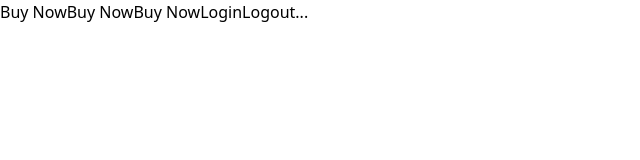
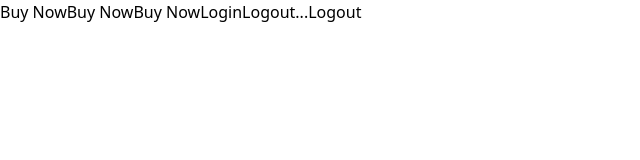
Before and after one commit to farhanskuyyyy/react-dasar, a React (Vite) app: page / in a window 1280 px wide. Shown: the top 160 px of the page, without its empty margins (0-640 px from the left). Built offline with nearby package versions, Linux system fonts and the light colour scheme.

Commit message:
feat: component with atomic design

```diff
--- a/src/App.jsx
+++ b/src/App.jsx
@@ -1,4 +1,5 @@
 import React from "react";
+import Button from "./components/Elements/Button";
 
 // component with class
 class ButtonPrimary extends React.Component {
@@ -39,8 +40,8 @@ const ButtonRed = () => {
 };
 
 // dynamic component with props / properties
-const Button = (props) => {
-  const { children = "...", variant = 'bg-slate-900' } = props;
+const ButtonDynamic = (props) => {
+  const { children = "...", variant = "bg-slate-900" } = props;
   return (
     <button
       className={`h-10 px-6 font-semibold rounded-md ${variant} text-white`}
@@ -59,9 +60,12 @@ function App() {
         <ButtonBlack></ButtonBlack>
         <ButtonRed></ButtonRed>
 
-        <Button variant="bg-blue-900">Login</Button>
+        <ButtonDynamic variant="bg-blue-900">Login</ButtonDynamic>
+        <ButtonDynamic variant="bg-red-900">Logout</ButtonDynamic>
+        <ButtonDynamic></ButtonDynamic>
+
+        {/* Component with atomic design */}
         <Button variant="bg-red-900">Logout</Button>
-        <Button></Button>
       </div>
     </div>
   );
--- /dev/null
+++ b/src/components/Elements/Button/index.jsx
@@ -0,0 +1,14 @@
+const Button = (props) => {
+  const { children = "...", variant = "bg-slate-900" } = props;
+  return (
+    <button
+      className={`h-10 px-6 font-semibold rounded-md ${variant} text-white`}
+      type="submit"
+    >
+      {children}
+    </button>
+  );
+};
+
+
+export default Button;
```
Also changed, not shown: src/components/Elements/Input/Index.jsx (added), src/components/Elements/Input/Input.jsx (added), src/components/Elements/Input/Label.jsx (added).
